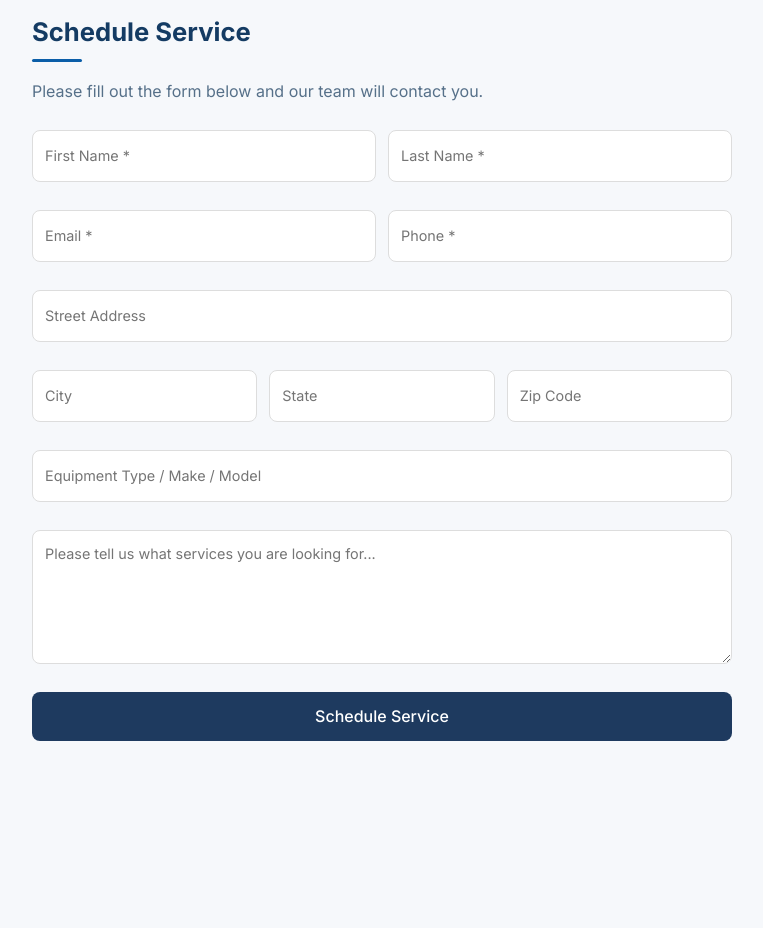
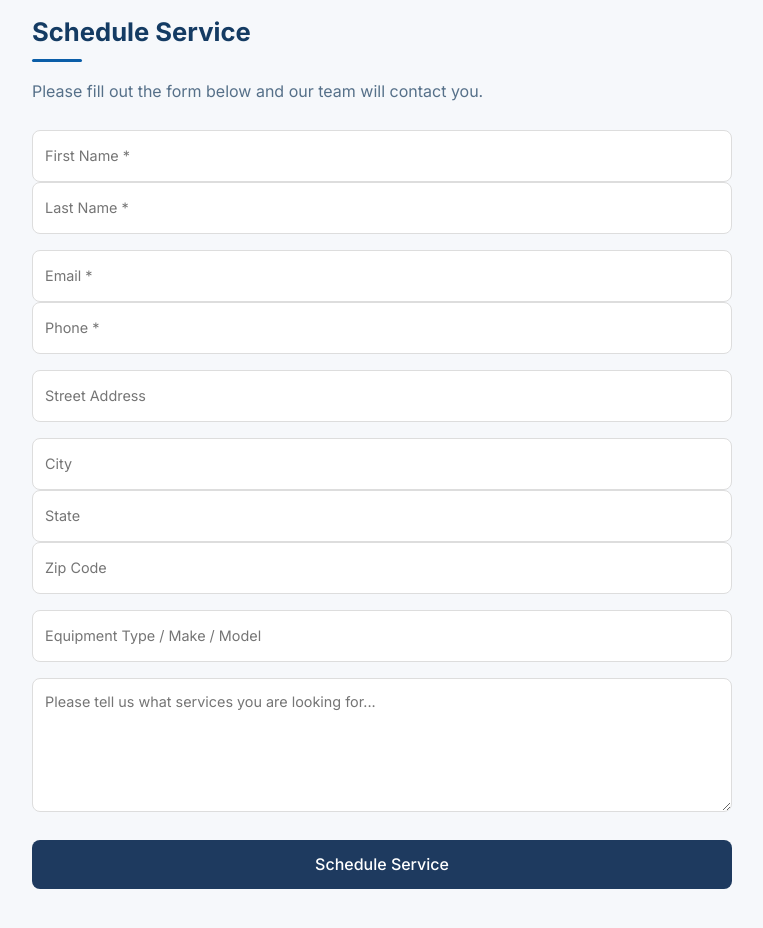
Before and after one commit to TanyaA318/intercoastal-website, a React (Vite) app: page /service in a window 1280 px wide. Shown: the part 2480-3408 px from the top of the page, without its empty margins (82-845 px from the left). Before the commit the page ends 3325 px from the top, so only its background shows below. Built offline with nearby package versions, Linux system fonts and the light colour scheme.

Commit message:
Update Service.jsx

```diff
--- a/src/Service.jsx
+++ b/src/Service.jsx
@@ -108,27 +108,27 @@ export default function Service() {
         <p>Please fill out the form below and our team will contact you.</p>
 
         <form className="service-form">
-          <div className="form-row">
+          <div className="service-form-row">
             <input type="text" placeholder="First Name *" required />
             <input type="text" placeholder="Last Name *" required />
           </div>
 
-          <div className="form-row">
+          <div className="service-form-row">
             <input type="email" placeholder="Email *" required />
             <input type="tel" placeholder="Phone *" required />
           </div>
 
-          <div className="form-row">
+          <div className="service-form-row">
             <input type="text" placeholder="Street Address" />
           </div>
 
-          <div className="form-row">
+          <div className="service-form-row">
             <input type="text" placeholder="City" />
             <input type="text" placeholder="State" />
             <input type="text" placeholder="Zip Code" />
           </div>
 
-          <div className="form-row">
+          <div className="service-form-row">
             <input type="text" placeholder="Equipment Type / Make / Model" />
           </div>
 
```
